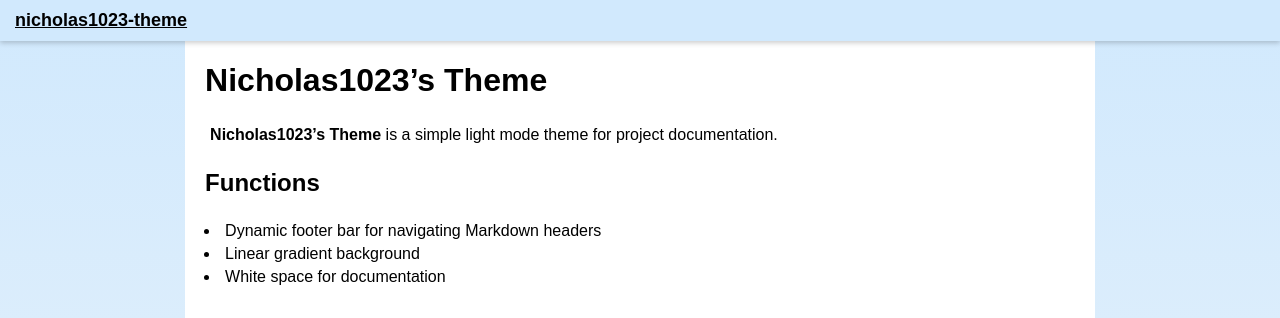
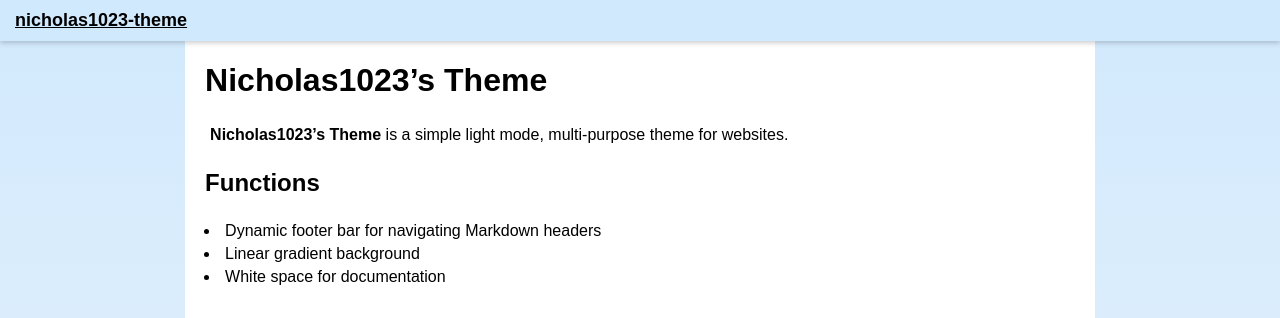
Before and after one commit to Nicholas1023/theme, a Jekyll site: the page built from index.md, in a window 1280 px wide. Shown: the top 318 px of the page. Built offline with Jekyll 4.4.1, drawn with Linux system fonts in a browser that asks for light colours.

Commit message:
Update files

```diff
--- a/index.md
+++ b/index.md
@@ -4,7 +4,7 @@ layout: default
 ---
 # Nicholas1023's Theme
 
-**Nicholas1023's Theme** is a simple light mode theme for project documentation.
+**Nicholas1023's Theme** is a simple light mode, multi-purpose theme for websites.
 
 ## Functions
 - Dynamic footer bar for navigating Markdown headers
```
Also changed, not shown: README.md.
